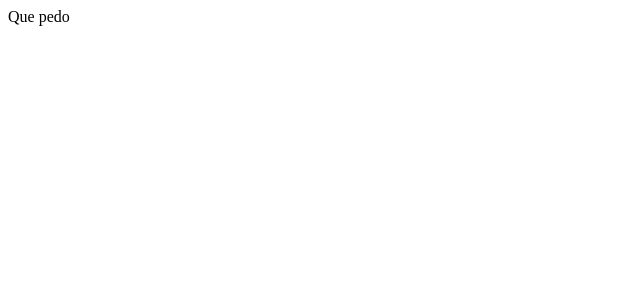
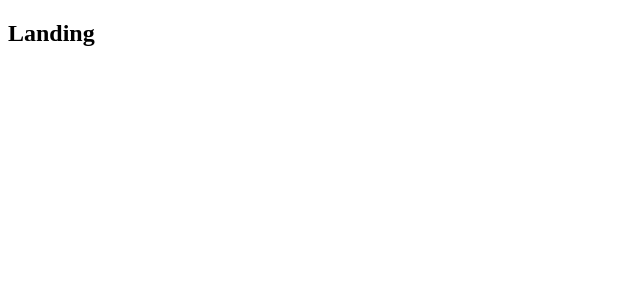
Before and after one commit to Osgen/hypermedia, a React (Create React App) app in the folder app/client/: page / in a window 1280 px wide. Shown: the top 300 px of the page, without its empty margins (0-640 px from the left). Built offline with nearby package versions, Linux system fonts and the light colour scheme.

Commit message:
Router - Basic routing ->Ready

```diff
--- a/app/client/src/components/App.js
+++ b/app/client/src/components/App.js
@@ -1,9 +1,20 @@
 import React from 'react';
+import {BrowserRouter, Route} from 'react-router-dom';
+
+const Dashboard  = ()=> <h2>Dashboard</h2>;
+const SurveyNew = ()=> <h2>SurveyNew</h2>
+const Landing  = ()=> <h2>Landing</h2>;
 
 const App =()=>{
     return(
         <div>
-            Que pedo
+            <BrowserRouter>
+                <div>
+                    <Route exact={true} path="/" component={Landing} />
+                    <Route exact={true} path="/surveys" component={Dashboard} />
+                    <Route path="/surveys/new" component={SurveyNew} />
+                </div>
+            </BrowserRouter>
         </div>
     );
 }
```
